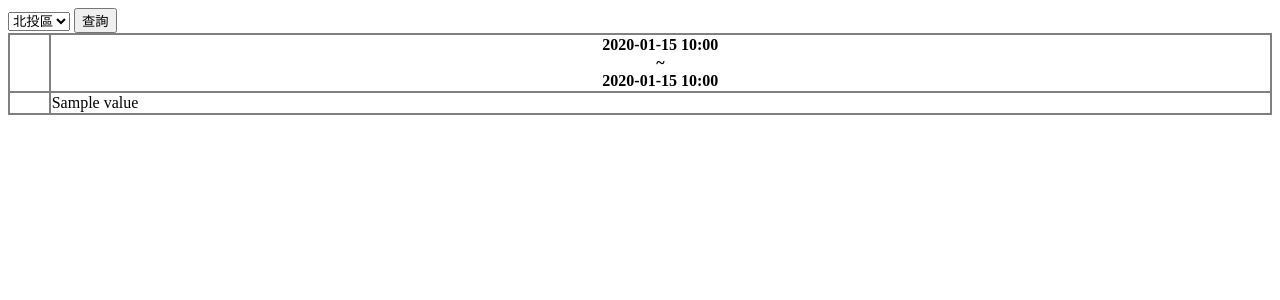
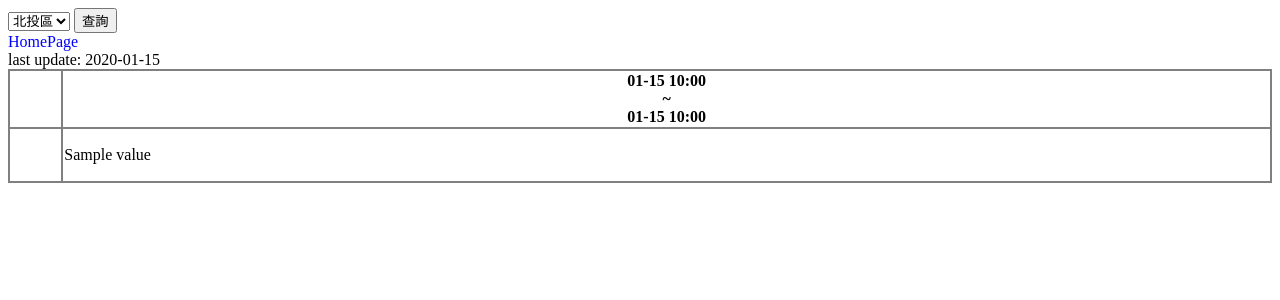
Before and after one commit to SiriusKoan/TaipeiWeather, a Python web app: template templates/forecast.html in a window 1280 px wide. Shown: the top 300 px of the page. Run offline with Jinja, Linux system fonts and the light colour scheme; the template is opened without the code that fills it: most values are stand-ins (such as "Sample title", 1, 10 or a date in 2020).

Commit message:
fix jinja variables bugs and make last update time shown

```diff
--- a/static/index.css
+++ b/static/index.css
@@ -3,10 +3,9 @@
     margin-bottom: 5px;
 }
 
-.menu_link {
+.link {
     text-decoration: none;
     color: rgb(0, 0, 255);
-    margin: 5px;
 }
 
 #sidebar {
@@ -18,3 +17,8 @@
     display: block;
     text-align: center;
 }
+
+td, th {
+    border: 2px solid gray;
+    height: 50px;
+}
--- a/templates/forecast.html
+++ b/templates/forecast.html
@@ -4,8 +4,11 @@
     <meta charset="UTF-8">
     <meta name="viewport" content="width=device-width, initial-scale=1.0">
     <link rel="icon" href="{{ url_for('static',filename='icon.jpg') }}">
+    <link rel="stylesheet" href="{{ url_for('static',filename='index.css') }}">
     <title>Now</title>
-    {% set config = IMPORT('config') %}
+    {% if weather %}
+      {% set config = IMPORT('config') %}
+    {% endif %}
 </head>
 <body>
     <form action="/forecast", method="POST">
@@ -25,30 +28,33 @@
         </select>
         <input type="submit" value="查詢">
     </form>
+    <a href="/" class="link">HomePage</a>
+    <br>
     {% if weather %}
+      last update: {{ last_update }}
       <table style="width: 100%; border-collapse: collapse;">
         <thead>
           <tr>
-            <th style="border: 2px solid gray;"></th>
+            <th></th>
             {% for i in range(weather['weatherElement'][0]['time'] | length) %}
-              <th style="border: 2px solid gray;">
-                <div>{{ weather['weatherElement'][0]['time'][i]['startTime'][:-3] }}</div>
+              <th>
+                <div>{{ weather['weatherElement'][0]['time'][i]['startTime'][5:-3] }}</div>
                 <div>~</div>
-                <div>{{ weather['weatherElement'][0]['time'][i]['endTime'][:-3] }}</div>
+                <div>{{ weather['weatherElement'][0]['time'][i]['endTime'][5:-3] }}</div>
               </th>
             {% endfor %}
           </tr>
           {% for factor in weather['weatherElement'] %}
             <tr>
               {% if factor['elementName'] != 'PoP6h' %}
-                <td style="border: 2px solid gray;">{{ config.barometer_to_chinese[factor['elementName']] }}</td>
+                <td>{{ config.barometer_to_chinese[factor['elementName']] }}</td>
                 {% for val in factor['time'] %}
-                  <td style="border: 2px solid gray;">{{ val['elementValue'][0]['value'] }}{{ config.units[factor['elementName']] }}</td>
+                  <td>{{ val['elementValue'][0]['value'] }}{{ config.units[factor['elementName']] }}</td>
                 {% endfor %}
               {% else %}
-                <td style="border: 2px solid gray;">{{ config.barometer_to_chinese['PoP6h'] }}</td>
+                <td>{{ config.barometer_to_chinese['PoP6h'] }}</td>
                 {% for val in factor['time'] %}
-                  <td colspan="2" style="border: 2px solid gray;">{{ val['elementValue'][0]['value'] }}{{ config.units['PoP6h'] }}</td>
+                  <td colspan="2">{{ val['elementValue'][0]['value'] }}{{ config.units['PoP6h'] }}</td>
                 {% endfor %}
               {% endif %}
             </tr>
```
Also changed, not shown: app.py (+20 -6 lines), templates/index.html (+14 -5 lines).
